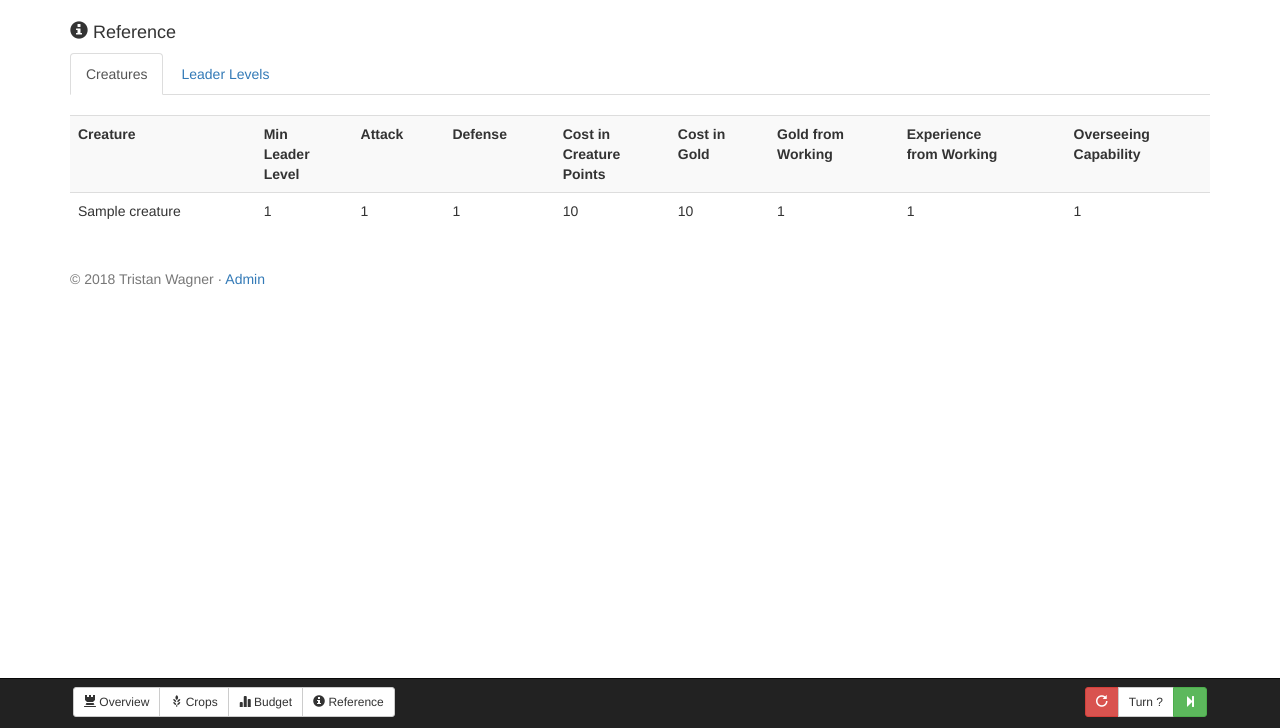
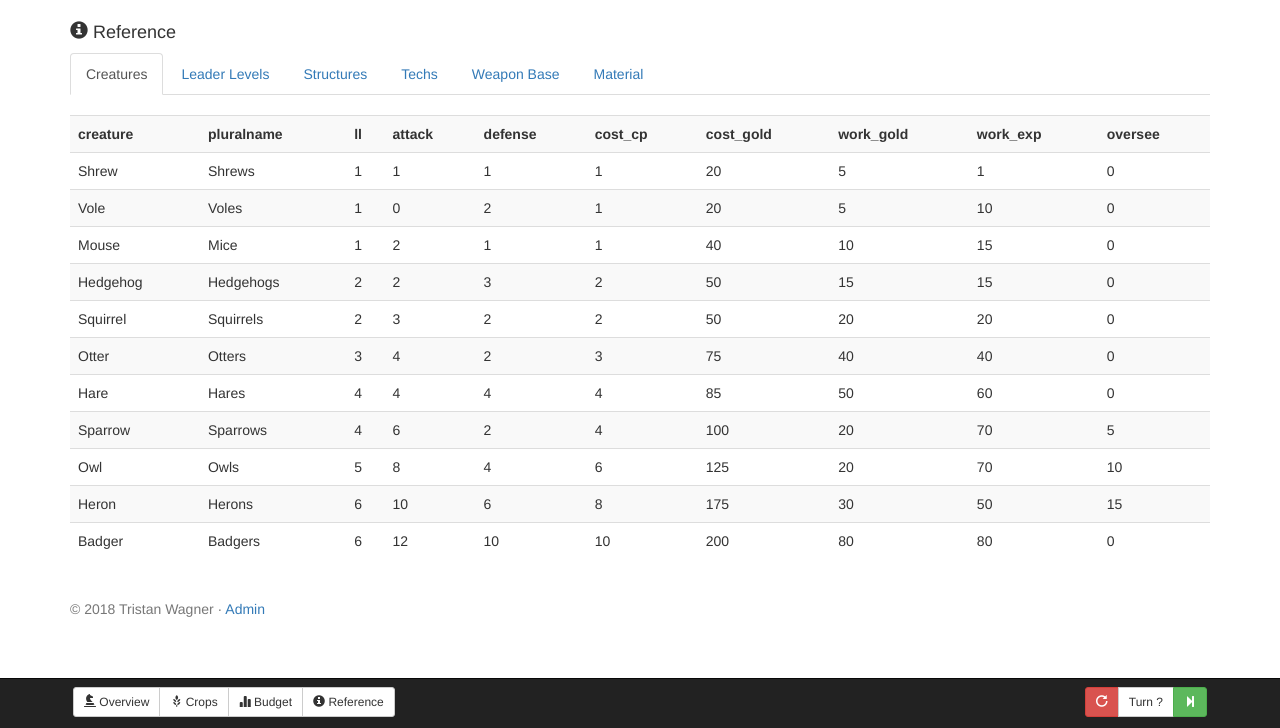
Before and after one commit to twagner000/tristanwagner, a Django app: page /mpatrol/reference/ in a window 1280 px wide. Shown: the part 72-800 px from the top of the page. Run offline with Django 3.2, Linux system fonts and the light colour scheme; tables that the repository leaves empty hold one stand-in row (values such as "Sample post"); some libraries are stand-ins or nearby versions.

Commit message:
changed constants format

```diff
--- a/mpatrol/admin.py
+++ b/mpatrol/admin.py
@@ -1,7 +1 @@
 from django.contrib import admin
-from .models import Creature
-
-class CreatureAdmin(admin.ModelAdmin):
-    list_display = ('name','min_ll','attack','defense','cost_cp','cost_gold','work_gold','work_exp','oversee')
-
-admin.site.register(Creature, CreatureAdmin)
--- a/mpatrol/models.py
+++ b/mpatrol/models.py
@@ -1,21 +1,3 @@
 from django.db import models
 
 from . import constants
-
-class Creature(models.Model):
-    name = models.CharField(unique=True, max_length=50)
-    created = models.DateTimeField(auto_now_add=True)
-    min_ll = models.PositiveIntegerField(default=1, verbose_name='Min Leader Level')
-    attack = models.PositiveIntegerField(default=0)
-    defense = models.PositiveIntegerField(default=0)
-    cost_cp = models.PositiveIntegerField(default=1, verbose_name='Cost in Creature Points')
-    cost_gold = models.PositiveIntegerField(default=20, verbose_name='Cost in Gold')
-    work_gold = models.PositiveIntegerField(default=5, verbose_name='Gold from Working')
-    work_exp = models.PositiveIntegerField(default=1, verbose_name='Experience from Working')
-    oversee = models.PositiveIntegerField(default=0, verbose_name='Overseeing Capability')
-
-    class Meta:
-        ordering = ['min_ll','cost_cp','cost_gold','work_gold','work_exp']
-
-    def __str__(self):
-        return self.name
--- a/mpatrol/templates/mpatrol/base.html
+++ b/mpatrol/templates/mpatrol/base.html
@@ -6,7 +6,7 @@
         <div class="container">
             <div class="nav navbar-nav">
                 <span class="btn-group btn-group-sm">
-                    <a href="{% url 'mpatrol:index' %}" class="btn btn-default" title="Overview"><span class="glyphicon glyphicon-tower" aria-hidden="true"></span><span class="hidden-xs"> Overview</span></a>
+                    <a href="{% url 'mpatrol:index' %}" class="btn btn-default" title="Overview"><span class="glyphicon glyphicon-knight" aria-hidden="true"></span><span class="hidden-xs"> Overview</span></a>
                     <a class="btn btn-default" title="Crops"><span class="glyphicon glyphicon-grain" aria-hidden="true"></span><span class="hidden-xs"> Crops</span></a>
                     <a class="btn btn-default" title="Budget"><span class="glyphicon glyphicon-stats" aria-hidden="true"></span><span class="hidden-xs"> Budget</span></a>
                     <a href="{% url 'mpatrol:reference' %}" class="btn btn-default" title="Reference"><span class="glyphicon glyphicon-info-sign" aria-hidden="true"></span><span class="hidden-xs"> Reference</span></a>
--- a/mpatrol/templates/mpatrol/creature_table.html
+++ /dev/null
@@ -1,28 +0,0 @@
-<div class="table-responsive">
-	<table class="table table-striped">
-		<tr>
-			<th>Creature</th>
-			<th>Min<br/>Leader<br/>Level</th>
-			<th>Attack</th>
-			<th>Defense</th>
-			<th>Cost in<br/>Creature<br/>Points</th>
-			<th>Cost in<br/>Gold</th>
-			<th>Gold from<br/>Working</th>
-			<th>Experience<br/>from Working</th>
-			<th>Overseeing<br/>Capability</th>
-		</tr>
-		{% for creature in creature_list %}
-		<tr>
-			<td>{{creature.name}}</td>
-			<td>{{creature.min_ll}}</td>
-			<td>{{creature.attack}}</td>
-			<td>{{creature.defense}}</td>
-			<td>{{creature.cost_cp}}</td>
-			<td>{{creature.cost_gold}}</td>
-			<td>{{creature.work_gold}}</td>
-			<td>{{creature.work_exp}}</td>
-			<td>{{creature.oversee}}</td>
-		</tr>
-		{% endfor %}
-	</table>
-</div>
--- a/mpatrol/templates/mpatrol/leaderlevel_table.html
+++ /dev/null
@@ -1,18 +0,0 @@
-<div class="table-responsive">
-	<table class="table table-striped">
-		<tr>
-			<th>Level</th>
-			<th>Life</th>
-			<th>Creature<br/>Points</th>
-			<th>Experience<br/>Cost</th>
-		</tr>
-		{% for level, leveldata in leaderlevel_list.items %}
-		<tr>
-			<td>{{level}}</td>
-			<td>{{leveldata.life}}</td>
-			<td>{{leveldata.cp}}</td>
-			<td>{{leveldata.exp_cost}}</td>
-		</tr>
-		{% endfor %}
-	</table>
-</div>
--- /dev/null
+++ b/mpatrol/templates/mpatrol/ref_table.html
@@ -0,0 +1,21 @@
+<div class="table-responsive">
+	<table class="table table-striped">
+		</tr>
+		{% for k,v in table.items %}
+			{% if forloop.first %}
+				<tr>
+					<th>{{name}}</th>
+				{% for k2,v2 in v.items %}
+					<th>{{k2}}</th>
+				{% endfor %}
+				</tr>
+			{% endif %}
+			<tr>
+				<td>{{k}}</td>
+			{% for k2,v2 in v.items %}
+				<td>{{v2}}</td>
+			{% endfor %}
+			</tr>
+		{% endfor %}
+	</table>
+</div>
--- a/mpatrol/templates/mpatrol/reference.html
+++ b/mpatrol/templates/mpatrol/reference.html
@@ -7,10 +7,18 @@
 		<ul class="nav nav-tabs" role="tablist">
 			<li role="presentation" class="active"><a href="#creatures" aria-controls="creatures" role="tab" data-toggle="tab">Creatures</a></li>
 			<li role="presentation"><a href="#leaderlevels" aria-controls="leaderlevels" role="tab" data-toggle="tab">Leader Levels</a></li>
+			<li role="presentation"><a href="#structures" aria-controls="structures" role="tab" data-toggle="tab">Structures</a></li>
+			<li role="presentation"><a href="#techs" aria-controls="techs" role="tab" data-toggle="tab">Techs</a></li>
+			<li role="presentation"><a href="#bases" aria-controls="bases" role="tab" data-toggle="tab">Weapon Base</a></li>
+			<li role="presentation"><a href="#materials" aria-controls="materials" role="tab" data-toggle="tab">Material</a></li>
 		</ul>
 		<div class="tab-content">
-			<div role="tabpanel" class="tab-pane active" id="creatures">&nbsp;{% include "mpatrol/creature_table.html" %}</div>
-			<div role="tabpanel" class="tab-pane" id="leaderlevels">&nbsp;{% include "mpatrol/leaderlevel_table.html" %}</div>
+			<div role="tabpanel" class="tab-pane active" id="creatures">&nbsp;{% include "mpatrol/ref_table.html" with table=constants.CREATURES name="creature" only %}</div>
+			<div role="tabpanel" class="tab-pane" id="leaderlevels">&nbsp;{% include "mpatrol/ref_table.html" with table=constants.LEADER_LEVELS name="level" only %}</div>
+			<div role="tabpanel" class="tab-pane" id="structures">&nbsp;{% include "mpatrol/ref_table.html" with table=constants.STRUCTURES name="structure" only %}</div>
+			<div role="tabpanel" class="tab-pane" id="techs">&nbsp;{% include "mpatrol/ref_table.html" with table=constants.TECHS name="tech" only %}</div>
+			<div role="tabpanel" class="tab-pane" id="bases">&nbsp;{% include "mpatrol/ref_table.html" with table=constants.WEAPON_BASES name="base" only %}</div>
+			<div role="tabpanel" class="tab-pane" id="materials">&nbsp;{% include "mpatrol/ref_table.html" with table=constants.WEAPON_MATERIALS name="material" only %}</div>
 		</div>
 	</div>
 
--- a/mpatrol/views.py
+++ b/mpatrol/views.py
@@ -3,7 +3,6 @@ from django.core.urlresolvers import reverse_lazy
 from django.views.generic import TemplateView
 from django.views.generic.list import ListView
 
-from .models import Creature
 from . import constants
 
 
@@ -15,6 +14,5 @@ class ReferenceView(TemplateView):
 
     def get_context_data(self, **kwargs):
         context = super().get_context_data(**kwargs)
-        context['creature_list'] = Creature.objects.all()
-        context['leaderlevel_list'] = constants.LEADER_LEVELS
+        context['constants'] = constants
         return context
```
Also changed, not shown: mpatrol/constants.py (+92 -17 lines), mpatrol/templates/mpatrol/index.html (+12 -2 lines), mpatrol/migrations/0002_delete_creature.py (added).
